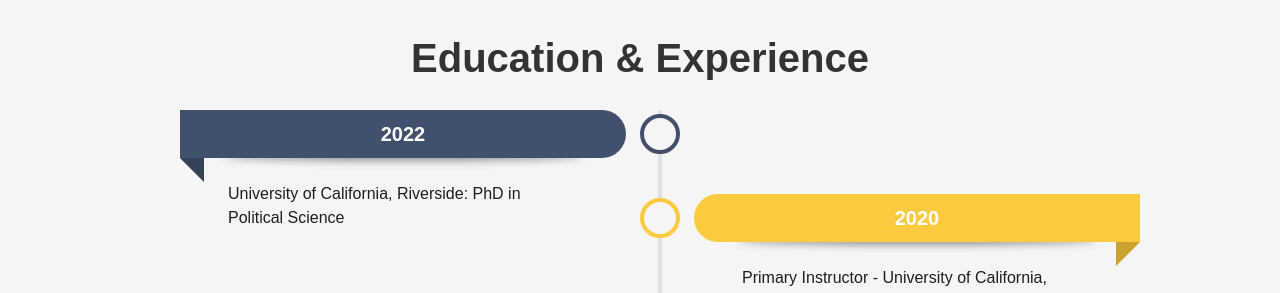
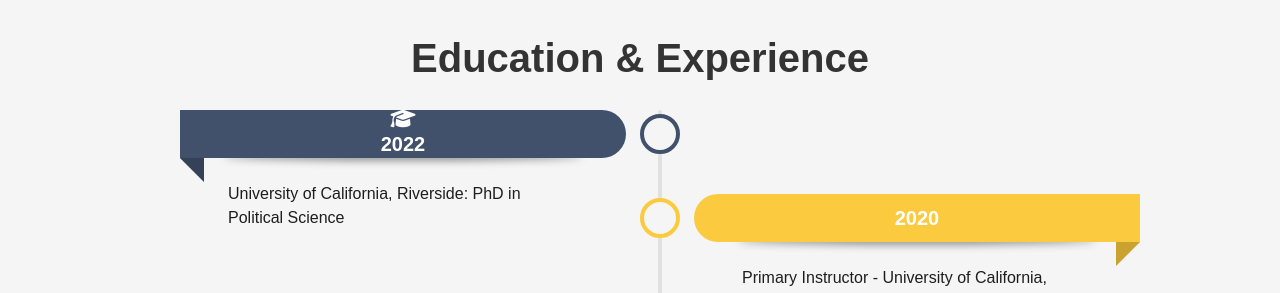
Before and after one commit to SimplyWillis/nicholastwillis, a Jekyll site: the page built from index.html, in a window 1280 px wide. Shown: the part 1455-1748 px from the top of the page. Built offline with Jekyll 4.4.1, drawn with Linux system fonts in a browser that asks for light colours; nearby versions of some CDN libraries.

Commit message:
button fixes and icons

```diff
--- a/_includes/about.html
+++ b/_includes/about.html
@@ -59,6 +59,6 @@
   <br>
   <div class="btncontainer">
     <button class="button5"><span><a href="{{ "/assets/doc/Willis-Résumé.pdf" | prepend: site.baseurl}}" target="_blank">Download Résumé</a></span></button>
-    <button class="button5"><span><a href="{{ "/assets/doc/Willis-Curriculum-Vitae.pdf" | prepend: site.baseurl }}">Download CV</a></span></button>
+    <button class="button5"><span><a href="{{ "/assets/doc/Willis-Curriculum-Vitae.pdf" | prepend: site.baseurl }}" target="_blank">Download CV</a></span></button>
   </div>
 </body>
--- a/_includes/experience.html
+++ b/_includes/experience.html
@@ -206,7 +206,7 @@
 </div>
 <ul>
     <li style="--accent-color:#41516C">
-        <div class="date">2022</div>
+        <div class="date"><i class="fa-solid fa-graduation-cap"></i> 2022</div>
         <div class="title"></i> University of California, Riverside: PhD in Political Science</div>
     </li>
     <li style="--accent-color:#FBCA3E">
```
